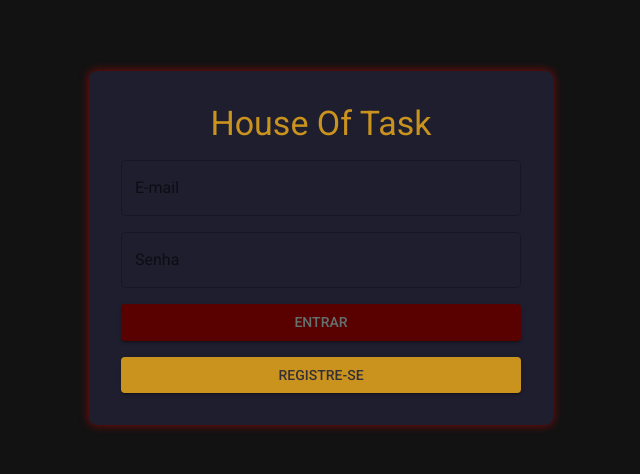
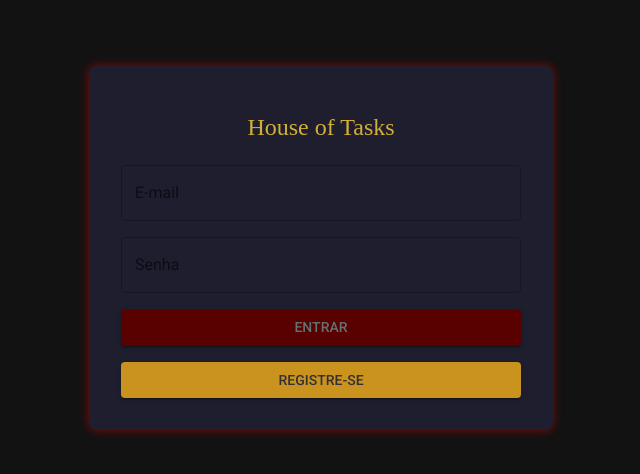
Before and after one commit to joaogaabriel/House-Of-Tasks---Frontend, a React (Vite) app: page /login in a window 1280 px wide. Shown: the part 152-626 px from the top of the page, without its empty margins (319-959 px from the left). Built offline with nearby package versions, Linux system fonts and the light colour scheme.

Commit message:
Logout implemented

```diff
--- a/src/components/Sidebar.tsx
+++ b/src/components/Sidebar.tsx
@@ -9,6 +9,7 @@ import { Button, Avatar, IconButton } from '@mui/material';
 import LogoutIcon from '@mui/icons-material/Logout';
 import { useNavigate } from 'react-router-dom';
 import { useUserContext } from '../contexts/UserConext';
+import { useAuthContext } from '../contexts/AuthContext';
 
 interface SidebarProps {
   drawerWidth: number;
@@ -27,6 +28,16 @@ export const Sidebar: React.FC<SidebarProps> = ({ drawerWidth }) => {
 
   const currentPath = location.href.replace('http://localhost:4200', '');
   const { user } = useUserContext();
+
+  const { logout } = useAuthContext();
+
+  const handleLogout = async (e: React.FormEvent) => {
+    e.preventDefault();
+
+    const result = await logout();
+
+    navigate('/login', {replace: true})
+  };
 
   return (
     <Drawer
@@ -149,8 +160,8 @@ export const Sidebar: React.FC<SidebarProps> = ({ drawerWidth }) => {
         fontSize: '16px',
         fontFamily: 'century-gothic',
         fontWeight: 500,
-        alignItems: 'center', // Fix vertical alignment
-        justifyContent: 'space-between', // Optional: space out the logout button from the profile
+        alignItems: 'center',
+        justifyContent: 'space-between',
         marginTop: 'auto',
       }}>
         {isExpanded && (
@@ -178,7 +189,7 @@ export const Sidebar: React.FC<SidebarProps> = ({ drawerWidth }) => {
         )}
 
         <Button
-          onClick={() => { }}
+          onClick={handleLogout}
           sx={{
             color: '#d4af37',
             display: 'flex',
--- a/src/pages/LoginPage.tsx
+++ b/src/pages/LoginPage.tsx
@@ -31,12 +31,20 @@ export default function LoginPage() {
           padding: 4,
           borderRadius: 2,
           boxShadow: "0 0 10px rgba(255, 0, 0, 0.5)",
-          backgroundColor: "#1e1e2f",
+          backgroundColor: "#1e1e2f"
         }}
       >
-        <Typography variant="h4" mb={2} textAlign="center" color="secondary">
-          House Of Task
-        </Typography>
+        <Box sx={{
+          mt: 2,
+          color: '#d4af37',
+          fontSize: '24px',
+          fontFamily: 'century-gothic',
+          fontWeight: 500,
+          justifySelf: 'center',
+          pb: '24px'
+        }}>
+        House of Tasks
+      </Box>
 
       <LoginForm />
 
@@ -52,6 +60,6 @@ export default function LoginPage() {
         </Button>
       </Stack>
     </Box>
-    </Box>
+    </Box >
   );
 }
```
Lines whose indentation alone changed are shown as unchanged.
